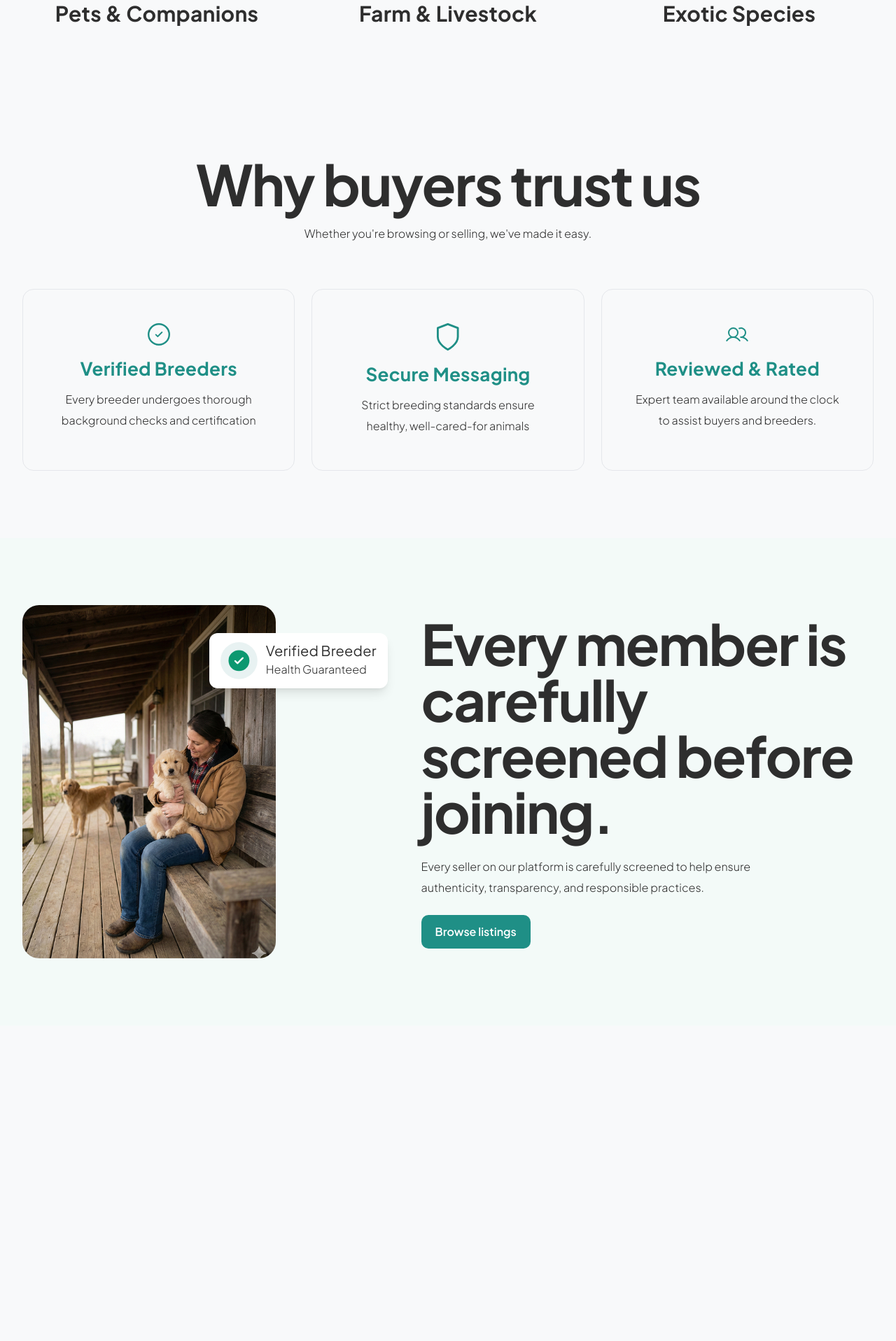
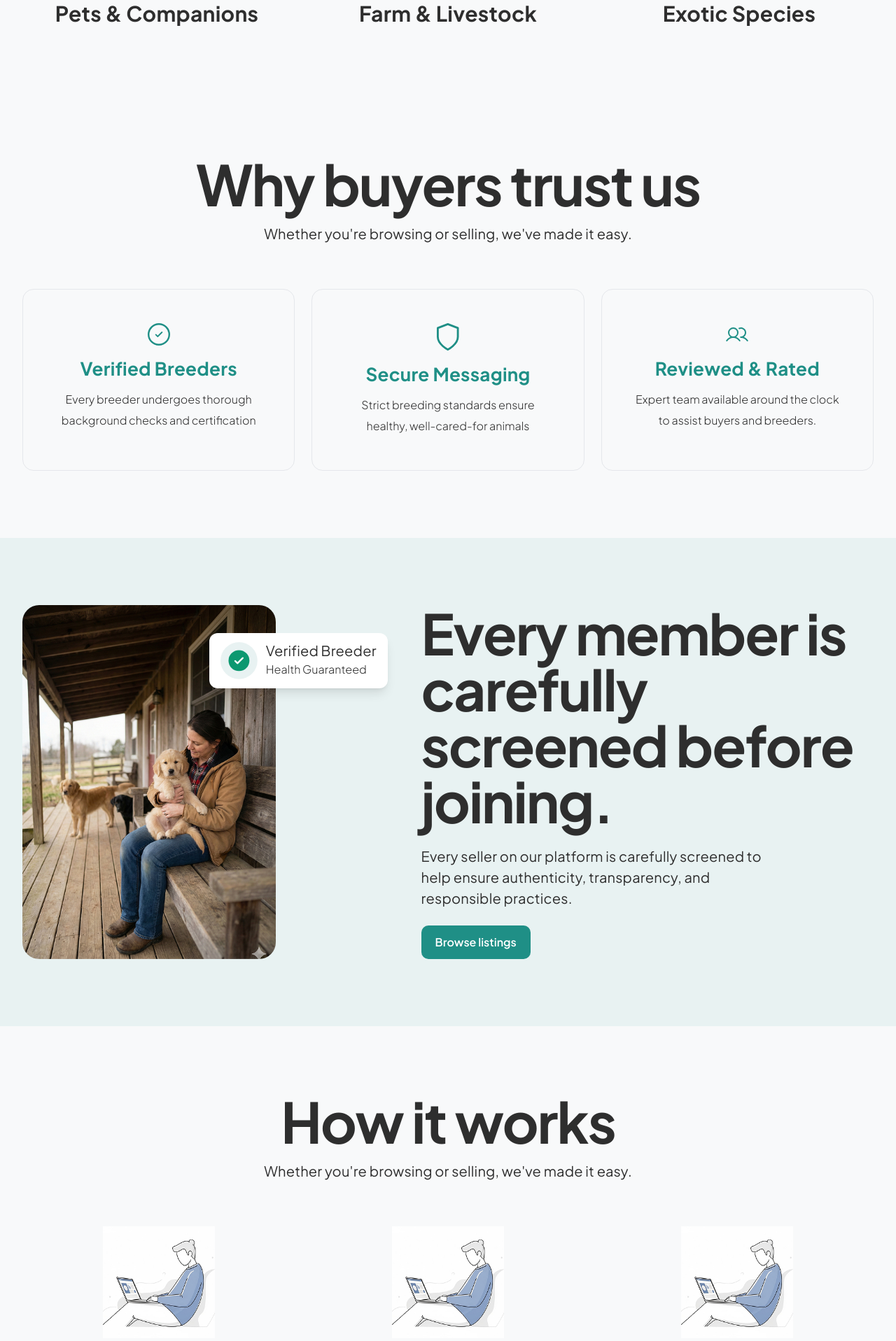
Before and after one commit to NH-Shohan/pets-plus, a Next.js app: page / in a window 1280 px wide. Shown: the part 1558-3475 px from the top of the page at 70% size. Before the commit the page ends 3024 px from the top, so only its background shows below. Built offline with nearby package versions, Linux system fonts and the light colour scheme.

Commit message:
feat: Add 'How It Works' section with new image and update text styles in existing sections.

```diff
--- a/src/app/page.tsx
+++ b/src/app/page.tsx
@@ -1,5 +1,6 @@
 import Categories from '@/components/sections/Categories';
 import Hero from '@/components/sections/Hero';
+import HowItWorks from '@/components/sections/HowItWorks';
 import VerifiedBreeders from '@/components/sections/VerifiedBreeders';
 import WhyTrustUs from '@/components/sections/WhyTrustUs';
 
@@ -10,6 +11,7 @@ export default function Home() {
       <Categories />
       <WhyTrustUs />
       <VerifiedBreeders />
+      <HowItWorks />
     </main>
   );
 }
--- a/src/components/sections/Categories.tsx
+++ b/src/components/sections/Categories.tsx
@@ -31,7 +31,7 @@ export default function Categories() {
         {/* Header */}
         <div className="flex flex-col items-center text-center mb-8 sm:mb-12">
           <h2 className="text-hero-tertiary text-foreground mb-4">Browse by category</h2>
-          <p className="text-body-base text-foreground max-w-xl">
+          <p className="text-body-medium text-foreground max-w-xl">
             These dogs have the potential to be wonderful companions for your whole family with the right training.
           </p>
         </div>
--- /dev/null
+++ b/src/components/sections/HowItWorks.tsx
@@ -0,0 +1,67 @@
+'use client';
+
+import Image from 'next/image';
+
+const steps = [
+  {
+    id: 1,
+    title: 'Browse',
+    description:
+      'Search through thousands of verified listings from trusted breeders. Filter by breed, location, price, and more to find your perfect match.',
+    image: '/sitting-man.png',
+  },
+  {
+    id: 2,
+    title: 'Connect',
+    description:
+      'Message breeders directly to ask questions about health, temperament, and care. Schedule visits or video calls to meet your future companion.',
+    image: '/sitting-man.png',
+  },
+  {
+    id: 3,
+    title: 'Welcome',
+    description:
+      'Complete your purchase with secure payment processing, health guarantees, and full buyer protection. Welcome your new family member home!',
+    image: '/sitting-man.png',
+  },
+];
+
+export default function HowItWorks() {
+  return (
+    <section className="w-full bg-background py-16 sm:py-20 lg:py-24">
+      <div className="mx-auto container px-4 sm:px-6 lg:px-8">
+        {/* Header */}
+        <div className="flex flex-col items-center text-center mb-12 sm:mb-16">
+          <h2 className="text-hero-secondary text-foreground mb-4">How it works</h2>
+          <p className="text-body-medium text-foreground">
+            Whether you&apos;re browsing or selling, we&apos;ve made it easy.
+          </p>
+        </div>
+
+        {/* Steps */}
+        <div className="grid grid-cols-1 sm:grid-cols-2 lg:grid-cols-3 gap-6">
+          {steps.map((step) => (
+            <div key={step.id} className="flex flex-col items-center text-center">
+              {/* Image */}
+              <div className="mb-6">
+                <Image
+                  src={step.image}
+                  alt={step.title}
+                  width={255}
+                  height={255}
+                  className="w-auto h-40 object-contain"
+                />
+              </div>
+
+              {/* Title */}
+              <h3 className="text-display-small text-foreground mb-3">{step.title}</h3>
+
+              {/* Description */}
+              <p className="text-body-base text-foreground max-w-[300px]">{step.description}</p>
+            </div>
+          ))}
+        </div>
+      </div>
+    </section>
+  );
+}
--- a/src/components/sections/VerifiedBreeders.tsx
+++ b/src/components/sections/VerifiedBreeders.tsx
@@ -5,7 +5,7 @@ import Image from 'next/image';
 
 export default function VerifiedBreeders() {
   return (
-    <section className="w-full bg-mint-faint py-16 sm:py-20 lg:py-24">
+    <section className="w-full bg-mint-subtle! py-16 sm:py-20 lg:py-24">
       <div className="mx-auto container px-4 sm:px-6 lg:px-8">
         <div className="grid grid-cols-1 lg:grid-cols-5 gap-8 lg:gap-52 items-center">
           {/* Left - Image */}
@@ -36,7 +36,7 @@ export default function VerifiedBreeders() {
               Every member is carefully screened before joining.
             </h2>
 
-            <p className="text-body-base text-foreground max-w-lg">
+            <p className="text-body-medium text-foreground max-w-lg text-left!">
               Every seller on our platform is carefully screened to help ensure authenticity, transparency, and
               responsible practices.
             </p>
--- a/src/components/sections/WhyTrustUs.tsx
+++ b/src/components/sections/WhyTrustUs.tsx
@@ -30,7 +30,7 @@ export default function WhyTrustUs() {
         {/* Header */}
         <div className="flex flex-col items-center text-center mb-12 sm:mb-16">
           <h2 className="text-hero-secondary text-foreground mb-4">Why buyers trust us</h2>
-          <p className="text-body-base text-foreground">
+          <p className="text-body-medium text-foreground">
             Whether you&apos;re browsing or selling, we&apos;ve made it easy.
           </p>
         </div>
```
Also changed, not shown: public/sitting-man.png (added).
